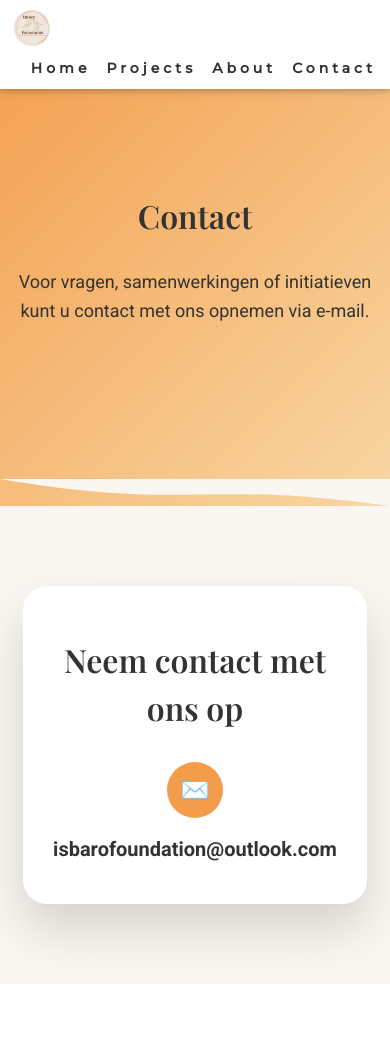
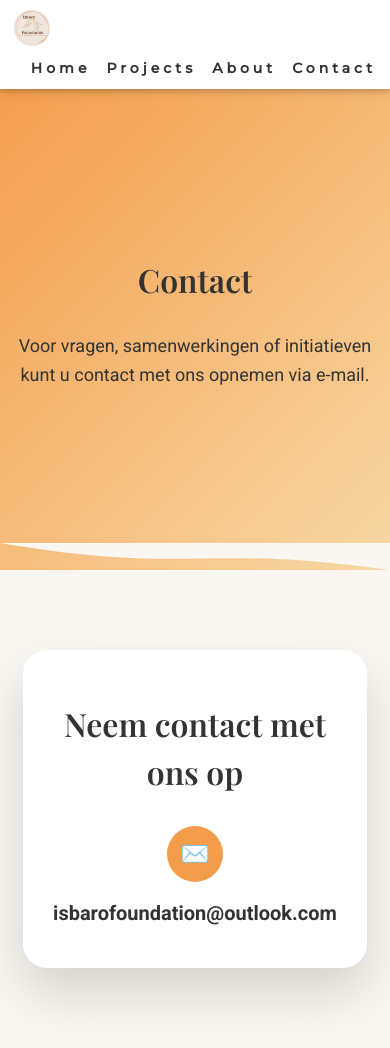
Before and after one commit to AH62421/isbaro-foundation, a Flask app: page /contact in a window 390 px wide. Before the commit the page ends 984 px from the top, so only its background shows below. Run offline with Flask 3, Linux system fonts and the light colour scheme.

Commit message:
Update contact.html

```diff
--- a/templates/contact.html
+++ b/templates/contact.html
@@ -23,9 +23,9 @@
             overflow-y: auto;
         }
 
-
         body {
             margin: 0;
+            padding-top: 72px; /* ✅ ruimte voor vaste navbar */
             font-family: 'Roboto', sans-serif;
             background: #faf7f2;
             color: #333;
@@ -142,7 +142,10 @@
         /* ================= MOBIEL ================= */
         @media (max-width: 768px) {
 
-            /* NAVBAR FIX */
+            body {
+                padding-top: 64px;
+            }
+
             .w3-bar {
                 padding: 4px 6px !important;
             }
@@ -157,7 +160,6 @@
                 font-size: 14px;
             }
 
-            /* CONTENT */
             .hero {
                 padding: 120px 16px 100px;
             }
@@ -199,7 +201,6 @@
             <img src="/static/isbaro_background.jpg" class="navbar-logo" alt="Isbaro Foundation">
         </a>
 
-        <!-- ❗️GEEN w3-hide-small -->
         <div class="w3-right">
             <a href="/" class="w3-bar-item w3-button">Home</a>
             <a href="/projects" class="w3-bar-item w3-button">Projects</a>
```
